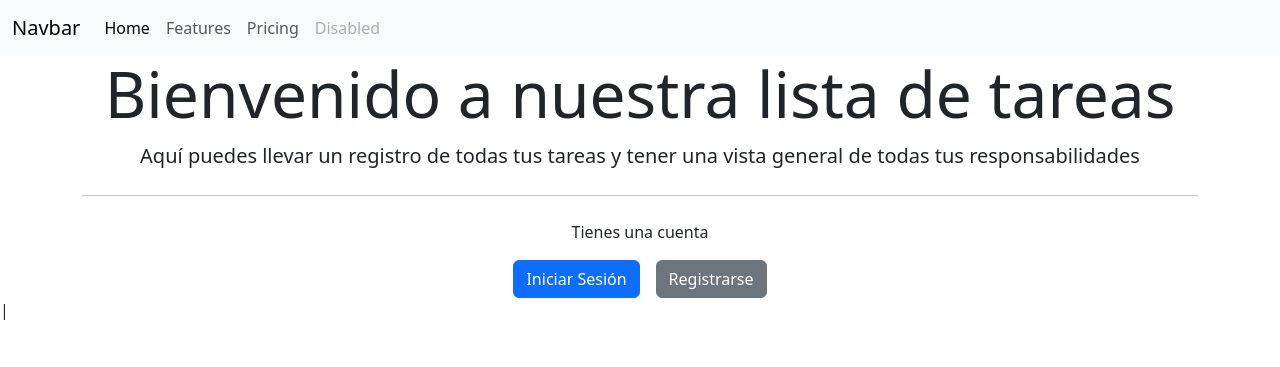
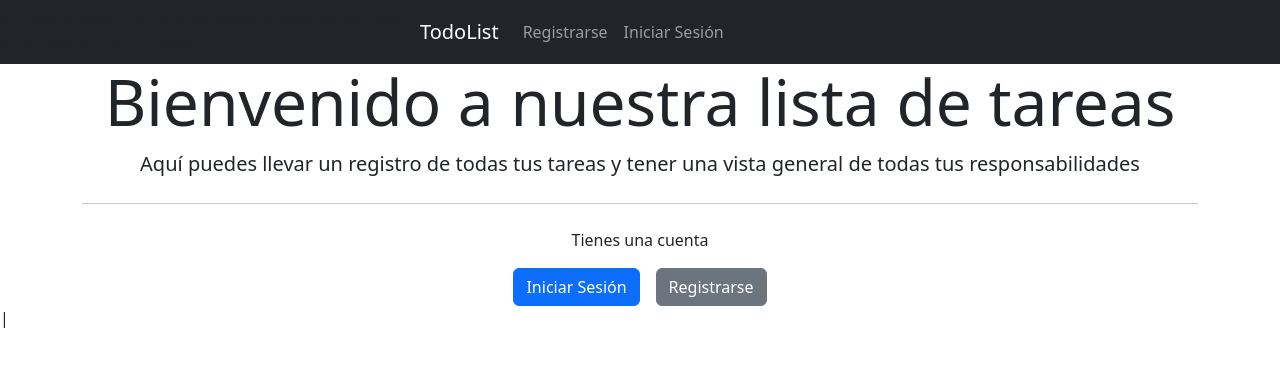
Before and after one commit to Wolfremiio/ToDoList.2, a Flask app: page / in a window 1280 px wide. Shown: the top 367 px of the page. Run offline with Flask 3, Linux system fonts and the light colour scheme.

Commit message:
Create styles in html pages

```diff
--- a/todor/templates/base.html
+++ b/todor/templates/base.html
@@ -14,9 +14,14 @@
     <link rel="stylesheet" href="" />
   </head>
   <body>
-    <nav class="navbar navbar-expand-lg bg-body-tertiary">
+    <nav
+      class="navbar navbar-expand-sm navbar-dark bg-dark"
+      data-bs-theme="dark"
+    >
+      // El sm es para que cambie desde el tamaño pequeño de la pantalla de un
+      movil
       <div class="container-fluid">
-        <a class="navbar-brand" href="#">Navbar</a>
+        <a class="navbar-brand" href="{{url_for('index')}}">TodoList</a>
         <button
           class="navbar-toggler"
           type="button"
@@ -31,16 +36,10 @@
         <div class="collapse navbar-collapse" id="navbarNav">
           <ul class="navbar-nav">
             <li class="nav-item">
-              <a class="nav-link active" aria-current="page" href="#">Home</a>
+              <a class="nav-link" href="#">Registrarse</a>
             </li>
             <li class="nav-item">
-              <a class="nav-link" href="#">Features</a>
-            </li>
-            <li class="nav-item">
-              <a class="nav-link" href="#">Pricing</a>
-            </li>
-            <li class="nav-item">
-              <a class="nav-link disabled" aria-disabled="true">Disabled</a>
+              <a class="nav-link" href="#">Iniciar Sesión</a>
             </li>
           </ul>
         </div>
```
